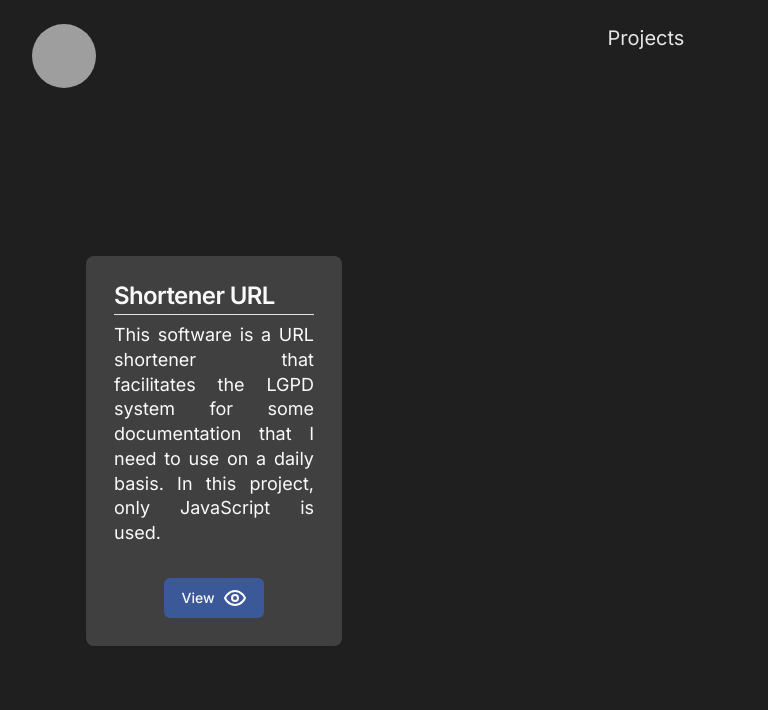
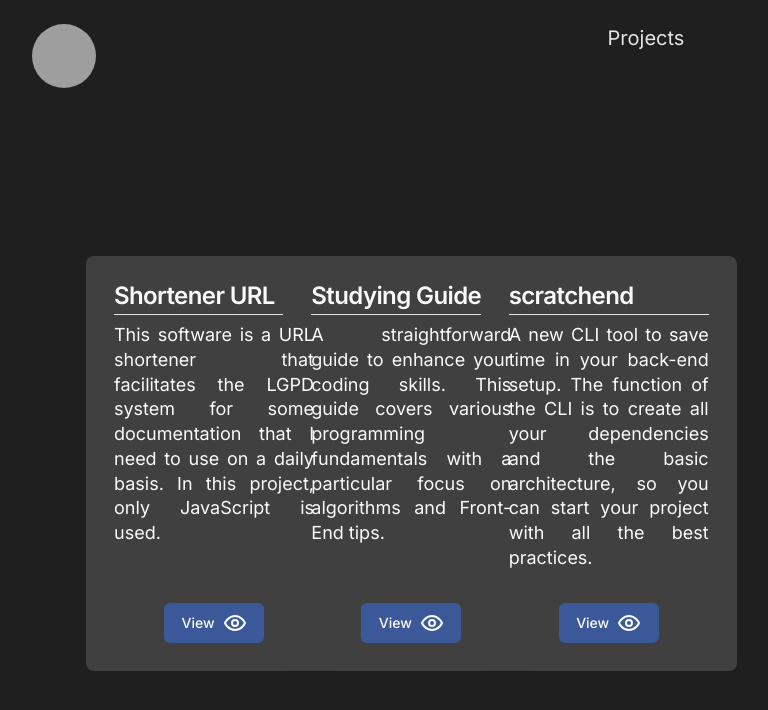
Before and after one commit to lrrrc/portfolio, a Next.js app: page /projects in a window 1280 px wide. Shown: the top 710 px of the page, without its empty margins (282-1050 px from the left). Built offline with nearby package versions, Linux system fonts and the light colour scheme; grey boxes are pictures that could not be loaded.

Commit message:
:white_check_mark: New projects

```diff
--- a/src/app/projects/page.tsx
+++ b/src/app/projects/page.tsx
@@ -12,6 +12,16 @@ export default function Projects() {
                     content="This software is a URL shortener that facilitates the LGPD system for some documentation that I need to use on a daily basis. In this project, only JavaScript is used."
                     url="https://github.com/leozvx/encurtador-tinyurl"
                 />
+                 <ProjectCard
+                    title="Studying Guide"
+                    content="A straightforward guide to enhance your coding skills. This guide covers various programming fundamentals with a particular focus on algorithms and Front-End tips."
+                    url="https://leozvx.github.io/study-pages"
+                />
+                  <ProjectCard
+                    title="scratchend"
+                    content="A new CLI tool to save time in your back-end setup. The function of the CLI is to create all your dependencies and the basic architecture, so you can start your project with all the best practices."
+                    url="https://github.com/scratchend/scratchend"
+                />
             </div>
         </main>
     )
```
